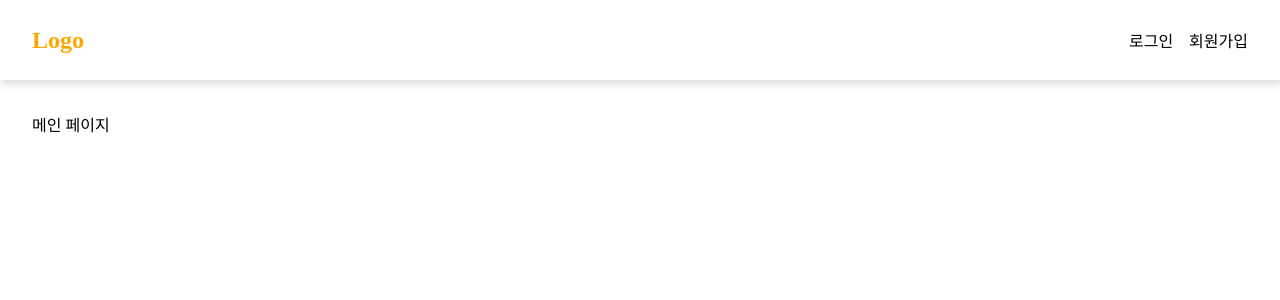
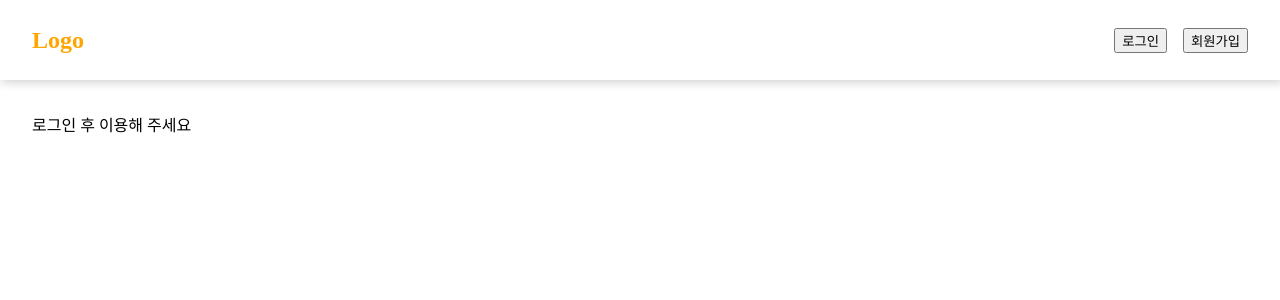
Before and after one commit to usgnusmig/React-board, a React (Create React App) app: page / in a window 1280 px wide. Shown: the top 300 px of the page. Built offline with nearby package versions, Linux system fonts and the light colour scheme.

Commit message:
Add Login

```diff
--- a/src/components/Home.js
+++ b/src/components/Home.js
@@ -1,4 +1,4 @@
-import React from "react";
+import React, { useState } from "react";
 import styled from "styled-components";
 
 import Nav from "./Nav/Nav";
@@ -7,13 +7,14 @@ import Main from "./Main/Main";
 const Layout = styled.div``;
 
 const Home = () => {
+  const [isLogin, setIsLogin] = useState(false);
   return (
     <Layout>
       {/* 네비게이션 바 */}
-      <Nav />
+      <Nav isLogin={isLogin} setIsLogin={setIsLogin} />
 
       {/* 메인페이지 */}
-      <Main />
+      <Main isLogin={isLogin} />
     </Layout>
   );
 };
--- a/src/components/Main/Main.js
+++ b/src/components/Main/Main.js
@@ -5,8 +5,10 @@ const MainBox = styled.div`
   padding: 2rem;
 `;
 
-const Main = () => {
-  return <MainBox>메인 페이지</MainBox>;
+const Main = ({ isLogin }) => {
+  let Guest = <MainBox>로그인 후 이용해 주세요</MainBox>;
+
+  return <div>{!isLogin ? Guest : <MainBox>메인 페이지</MainBox>}</div>;
 };
 
 export default Main;
--- a/src/components/Nav/Account/Account.js
+++ b/src/components/Nav/Account/Account.js
@@ -10,10 +10,10 @@ const AccountList = styled.ul`
   gap: 1rem;
 `;
 
-const Account = () => {
+const Account = ({ isLogin, setIsLogin }) => {
   return (
     <AccountList>
-      <SignIn />
+      <SignIn isLogin={isLogin} setIsLogin={setIsLogin} />
       <SignUp />
     </AccountList>
   );
--- a/src/components/Nav/Account/SignIn.js
+++ b/src/components/Nav/Account/SignIn.js
@@ -1,7 +1,13 @@
 import React from "react";
 
-const SignIn = () => {
-  return <div>로그인</div>;
+const SignIn = ({ isLogin, setIsLogin }) => {
+  const loginHandler = () => {
+    setIsLogin((current) => !current);
+  };
+
+  const signIn = <button onClick={loginHandler}>로그인</button>;
+  const signOut = <button onClick={loginHandler}>로그아웃</button>;
+
+  return <div>{!isLogin ? signIn : signOut}</div>;
 };
-
 export default SignIn;
--- a/src/components/Nav/Account/SignUp.js
+++ b/src/components/Nav/Account/SignUp.js
@@ -1,6 +1,6 @@
 import React from "react";
 const SignUp = () => {
-  return <div>회원가입</div>;
+  return <button>회원가입</button>;
 };
 
 export default SignUp;
--- a/src/components/Nav/Nav.js
+++ b/src/components/Nav/Nav.js
@@ -13,11 +13,11 @@ const NavRow = styled.nav`
   box-shadow: 2px 1px 10px 1px rgba(0, 0, 0, 0.2);
 `;
 
-const Nav = () => {
+const Nav = ({ isLogin, setIsLogin }) => {
   return (
     <NavRow>
       <Logo />
-      <Account />
+      <Account isLogin={isLogin} setIsLogin={setIsLogin} />
     </NavRow>
   );
 };
```
